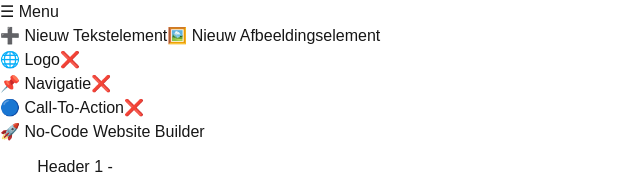
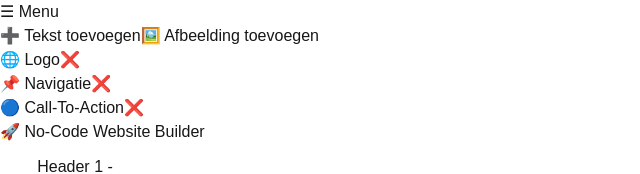
Before and after one commit to dreddyaell/no-code-builder, a Next.js app: page / in a window 1280 px wide. Both pictures are taken after a click on the button "☰ Menu". Shown: the top 174 px of the page, without its empty margins (0-640 px from the left). Built offline with nearby package versions, Linux system fonts and the light colour scheme.

Commit message:
menu naar taskbar

```diff
--- a/src/components/Header.tsx
+++ b/src/components/Header.tsx
@@ -3,6 +3,7 @@ import { useState, useEffect } from "react";
 import { DndContext, closestCenter } from "@dnd-kit/core";
 import { SortableContext, arrayMove } from "@dnd-kit/sortable";
 import SortableItem from "./SortableItem";
+import Taskbar from "./Taskbar";
 
 // Definieer het type voor de header items
 interface HeaderItem {
@@ -14,7 +15,6 @@ interface HeaderItem {
 export default function Header() {
   const [headerItems, setHeaderItems] = useState<HeaderItem[] | null>(null);
   const [isClient, setIsClient] = useState(false);
-  const [menuOpen, setMenuOpen] = useState(false);
   const [editId, setEditId] = useState<string | null>(null);
   const [editContent, setEditContent] = useState<string>("");
 
@@ -85,28 +85,7 @@ export default function Header() {
 
   return (
     <header className="w-full fixed top-0 left-0 bg-blue-500 text-white p-4 shadow-md flex flex-col items-center">
-      <button
-        onClick={() => setMenuOpen(!menuOpen)}
-        className="mb-2 p-2 bg-gray-700 text-white rounded hover:bg-gray-900"
-      >
-        ☰ Menu
-      </button>
-      {menuOpen && (
-        <div className="bg-white text-black p-4 rounded shadow-md flex flex-col gap-2">
-          <button
-            onClick={() => addNewElement("text")}
-            className="p-2 bg-green-500 text-white rounded hover:bg-green-700"
-          >
-            ➕ Nieuw Tekstelement
-          </button>
-          <button
-            onClick={() => addNewElement("image")}
-            className="p-2 bg-blue-500 text-white rounded hover:bg-blue-700"
-          >
-            🖼️ Nieuw Afbeeldingselement
-          </button>
-        </div>
-      )}
+      <Taskbar addNewElement={addNewElement} />
       {isClient && (
         <DndContext collisionDetection={closestCenter} onDragEnd={handleDragEnd}>
           <SortableContext items={headerItems.map((item) => item.id)}>
--- /dev/null
+++ b/src/components/Taskbar.tsx
@@ -0,0 +1,34 @@
+"use client";
+
+import { useState } from "react";
+
+export default function Taskbar({ addNewElement }: { addNewElement: (type: "text" | "image") => void }) {
+  const [menuOpen, setMenuOpen] = useState(false);
+
+  return (
+    <div className="fixed top-2 left-2 bg-gray-800 text-white p-3 rounded shadow-md z-50">
+      <button
+        onClick={() => setMenuOpen(!menuOpen)}
+        className="p-2 bg-gray-700 text-white rounded hover:bg-gray-900"
+      >
+        ☰ Menu
+      </button>
+      {menuOpen && (
+        <div className="bg-white p-4 rounded shadow-md mt-2">
+          <button
+            onClick={() => addNewElement("text")}
+            className="p-2 bg-green-500 text-white rounded hover:bg-green-700"
+          >
+            ➕ Tekst toevoegen
+          </button>
+          <button
+            onClick={() => addNewElement("image")}
+            className="p-2 bg-blue-500 text-white rounded hover:bg-blue-700 mt-2"
+          >
+            🖼️ Afbeelding toevoegen
+          </button>
+        </div>
+      )}
+    </div>
+  );
+}
```
